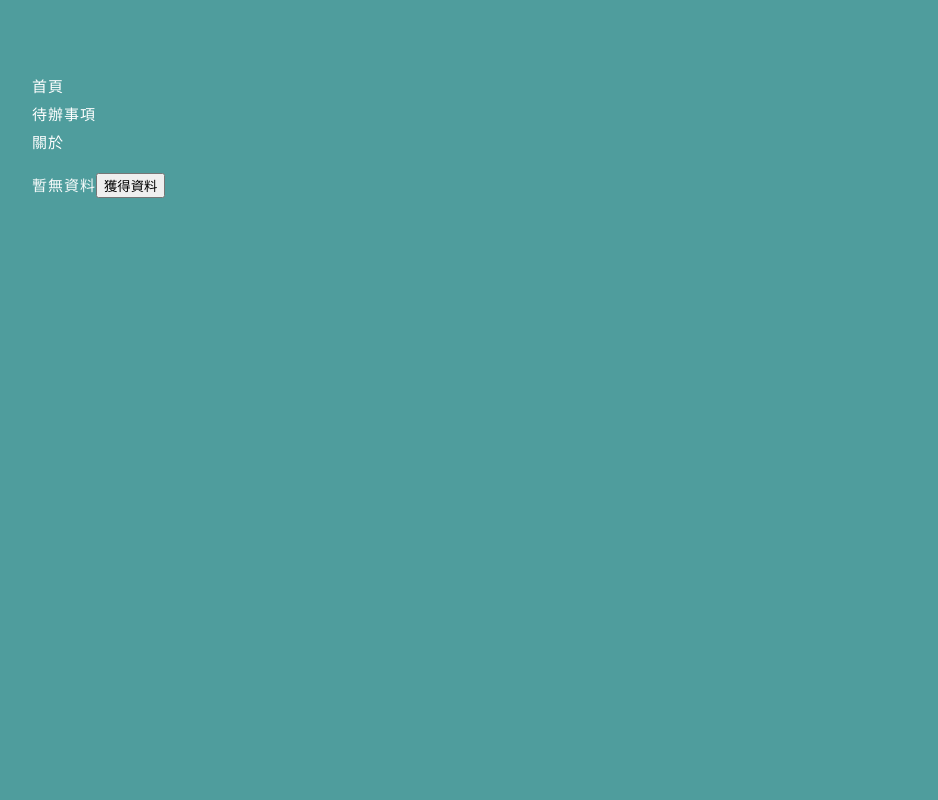
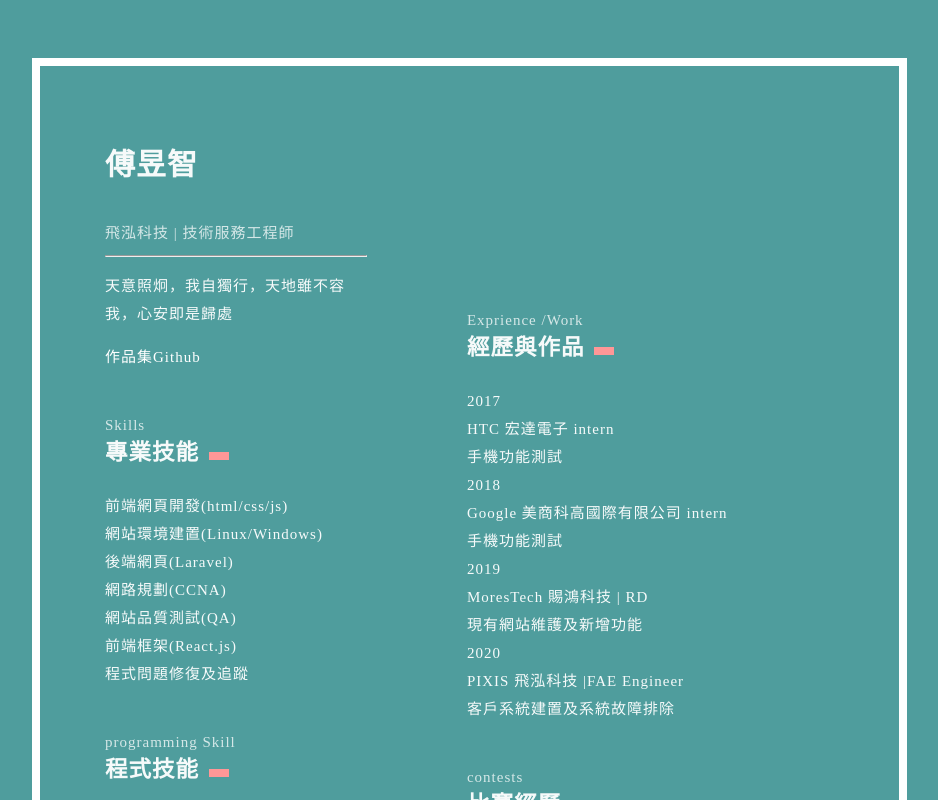
Before and after one commit to nttu94507/React2, a React app: page /#/about in a window 1280 px wide. Before the commit this address led to /#/. Shown: the top 800 px of the page, without its empty margins (26-964 px from the left). Built offline with nearby package versions, Linux system fonts and the light colour scheme; the HTML template or start-up script is replaced by a standard one.

Commit message:
release 1.0.0

```diff
--- a/src/component/About/About.tsx
+++ b/src/component/About/About.tsx
@@ -1,10 +1,11 @@
 import React from 'react'
+import styles from '../../index.scss'
 
 const About =() => {
     return(
-    <div className="zone">
-    <div className="resume">
-        <div className="left">
+
+    <div className={`${styles.resume} ${styles.zone}`}>
+        <div className={styles.left}>
             <h1>傅昱智</h1>
             <h4>飛泓科技 | 技術服務工程師</h4>
             <hr />
@@ -75,7 +76,7 @@ const About =() => {
             </div>
         </div>
 
-        <div className="right">
+        <div className={styles.right}>
     <div className="decoration"></div>
     <div className="block">
       <h4>Exprience /Work</h4>
@@ -123,7 +124,7 @@ const About =() => {
     </div>
   </div>
     </div>
-</div>
+
 
 
 
--- a/src/component/Main/Main.tsx
+++ b/src/component/Main/Main.tsx
@@ -4,20 +4,22 @@ import Content from '../Content'
 import todo from '../TodoList'
 import List from '../List'
 import About from '../About'
+import styles from '../../index.scss'
 
 
 const Main =() =>(
-    <div>
-        <ul>
+    <div className={styles.title}>
+        <ul className={styles.hidden}>
             <li><Link to="/" data-testid="homeLink">首頁</Link></li>
             <li><Link to="/todolist" data-testid="todolistLink">待辦事項</Link></li>
             <li><Link to="/about" >關於</Link></li>
         </ul>
         <Switch>
-            <Route exact path='/' component={Content} />
+            <Route exact path='/' component={About} />
+            {/* <Route exact path='/' component={Content} /> */}
             <Route path='/todolist' component={todo} />
             <Route path='/list/:taskName' component={List} />
-            <Route path='/about' component={About} />
+            <Route exact path='/about' component={About} />
         </Switch>
     </div>
 )
--- a/src/index.scss
+++ b/src/index.scss
@@ -1,27 +1,32 @@
     *{
-    /*   border: solid 1px black; */
+      // border: solid 1px black;
       font-family: 微軟正黑體;
     }
 
-    // .mainBlock {
-    //     background: #afa;
-    // }
+    .mainBlock {
+
+      max-width:1500px;
+    }
     body{
-      max-width:1500px;
+      // max-width:1500px;
       padding:50px;
-    //   display:flex;
-      justify-content:center;
+      display:flex;
+      // justify-content:center;
       background-color: #4F9D9D;
+      //#FF9966
       color:rgba(255,255,255,0.95);
       font-size: 15px;
       line-height: 28px;
       letter-spacing: 1px;
     }
-
     div{
-        display: inline;
+        width: vx;
+    }
+    .title{
+        justify-content:center;
     }
     .zone{
+        padding:500px;
         justify-content:center;
         display: flex;
     }
```
Also changed, not shown: 2 other files (tests, documents, lock files or other folders).
